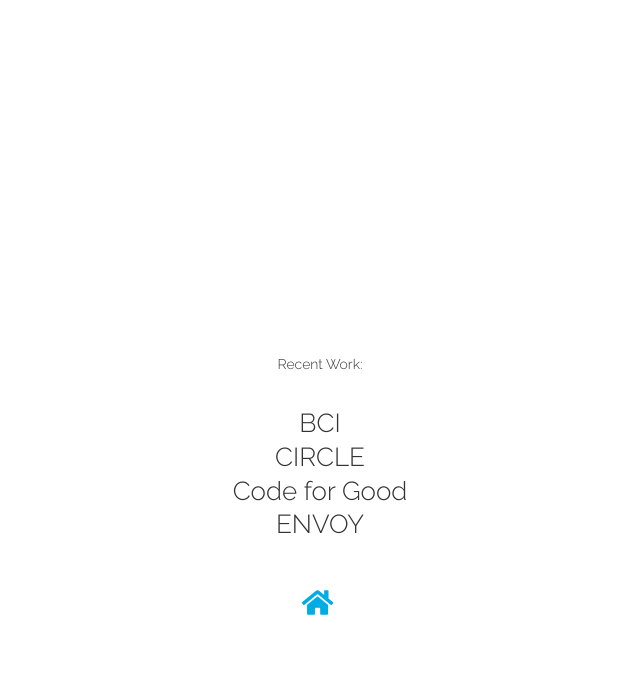
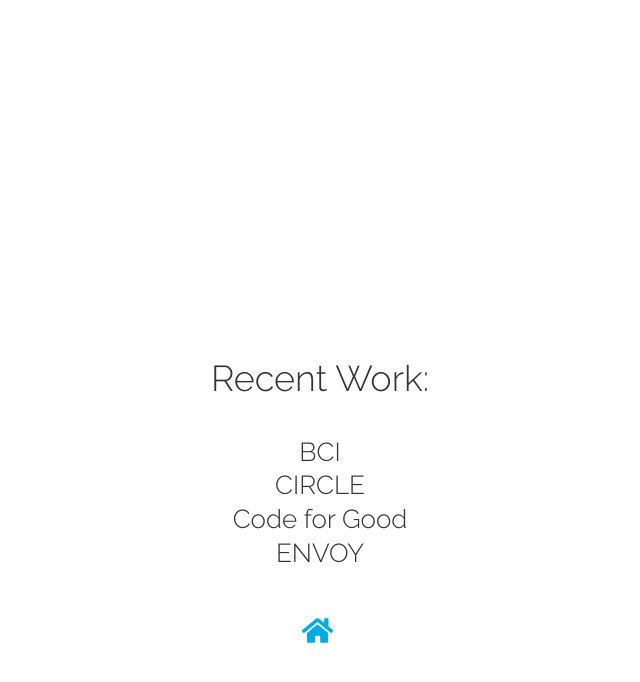
Before and after one commit to EvanDietrich/EvanDietrich.github.io, a Jekyll site: the page updates.html, which Jekyll copies as it is, in a window 1280 px wide. Shown: the top 682 px of the page, without its empty margins (320-960 px from the left). Built offline with Jekyll 4.4.1, drawn with Linux system fonts in a browser that asks for light colours; nearby versions of some CDN libraries.

Commit message:
Update style.css

```diff
--- a/css/style.css
+++ b/css/style.css
@@ -107,6 +107,12 @@
     font-size: 72px;
     font-family: 'Raleway', sans-serif;
     font-weight: 400;
+}
+
+#headhead {
+    font-size: 36px;
+    font-family: 'Raleway', sans-serif;
+    font-weight: 100;
 }
 
 #description {
```
